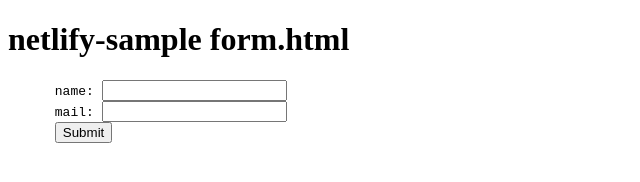
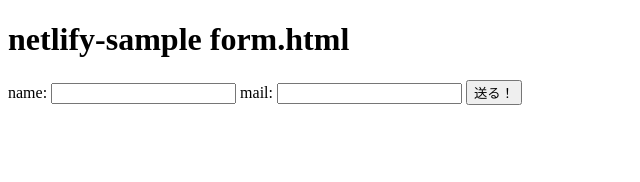
Before and after one commit to blueberrystream/netlify-sample, a plain HTML site: page form.html in a window 1280 px wide. Shown: the whole page, without its empty margins (0-640 px from the left). Drawn offline with Linux system fonts and the light colour scheme.

Commit message:
フォーム設定
Signed-off-by: KID the Euforia <kid0725+github@gmail.com>

```diff
--- a/form.html
+++ b/form.html
@@ -6,12 +6,10 @@
 </head>
 <body>
   <h1>netlify-sample form.html</h1>
-  <form method="post">
-    <pre>
-      name: <input name="name">
-      mail: <input type="email" name="mail">
-      <input type="submit">
-    </pre>
+  <form method="post" action="thanks.html" netlify>
+    <label>name: <input name="name"></label>
+    <label>mail: <input type="email" name="mail"></label>
+    <button type="submit">送る！</button>
   </form>
 </body>
 </html>
```
Also changed, not shown: thanks.html (added, +13 -0 lines).
